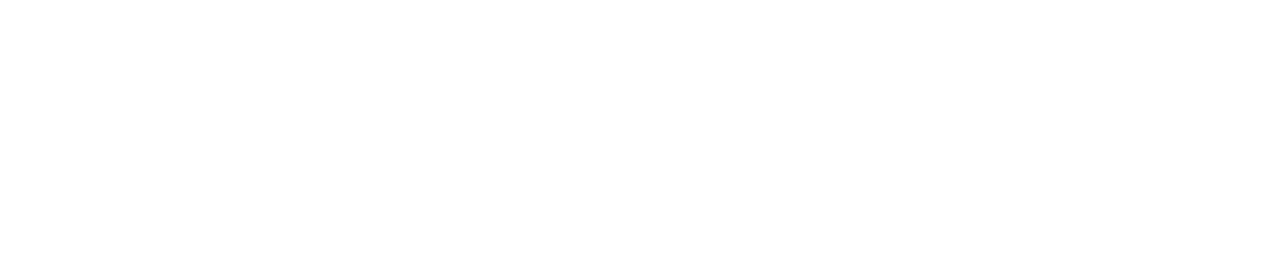
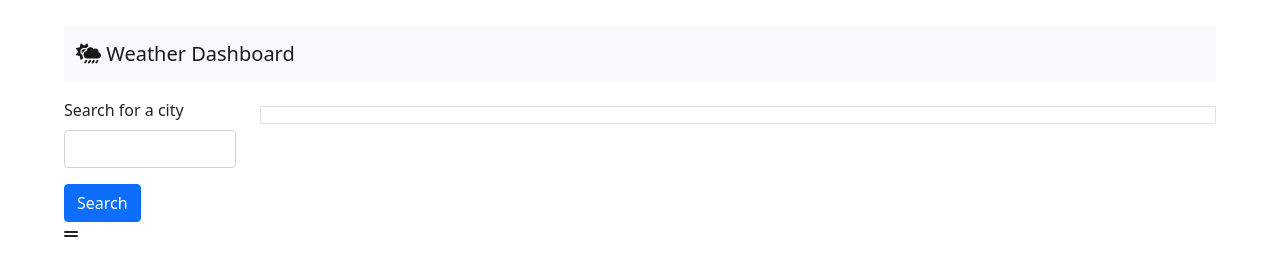
Before and after one commit to UshTae/weather-dashboard, a plain HTML site: page index.html in a window 1280 px wide. Drawn offline with nearby package versions, Linux system fonts and the light colour scheme.

Commit message:
adding navbar, jumbo and search aside

```diff
--- a/assets/css/styles.css
+++ b/assets/css/styles.css
@@ -0,0 +1,8 @@
+body {
+    margin: 5%;
+    margin-top: 2%;
+}
+
+.custom-nav {
+    text-align: center;
+}
--- a/index.html
+++ b/index.html
@@ -7,15 +7,60 @@
     <title>Weather Dashboard</title>
 
     <!-- bootstrap -->
-    <link rel="stylesheet" href="https://stackpath.bootstrapcdn.com/bootstrap/3.4.1/css/bootstrap.min.css"
-    integrity="sha384-HSMxcRTRxnN+Bdg0JdbxYKrThecOKuH5zCYotlSAcp1+c8xmyTe9GYg1l9a69psu"
+    <link href="https://cdn.jsdelivr.net/npm/bootstrap@5.0.0-beta3/dist/css/bootstrap.min.css" rel="stylesheet" integrity="sha384-eOJMYsd53ii+scO/bJGFsiCZc+5NDVN2yr8+0RDqr0Ql0h+rP48ckxlpbzKgwra6"
     crossorigin="anonymous">
+
+    <!-- font awesome -->
+    <script src="https://kit.fontawesome.com/110d31e81a.js" crossorigin="anonymous"></script>
 
     <!-- custom css -->
     <link rel="stylesheet" href="assets\css\styles.css">
 
 </head>
 <body>
+    <!-- header with title (jumbo?) -->
+    <nav class="navbar navbar-light bg-light ">
+        <div class="container-fluid ">
+          <a class="navbar-brand">
+            <i class="fas fa-cloud-sun-rain"></i>
+            Weather Dashboard
+          </a>
+        </div>
+      </nav>
 
+    <div class="container p-2"></div>
+        <div class="row row-col-4">
+            <!-- aside with search for city (search bar)-->
+            <div class="col">
+                <form>
+                    <div class="mb-3">
+                        <label for="search-city" class="form-label">Search for a city</label>
+                        <input type="email" class="form-control" id="exampleInputEmail1" aria-describedby="emailHelp">
+                    </div>
+                    <button type="submit" class="btn btn-primary ">Search</button>
+                </form>
+
+                <!-- divider -->
+                 <i class="fas fa-grip-lines"></i>
+            </div>
+
+            <div class="col-10 mt-2 today-jumbo">
+                <!-- box to display content -->
+                <div class="jumbotron jumbotron-fluid border">
+                    <div class="container">
+                    <h1 class="display-4"></h1>
+                    <p class="lead"></p>
+                    </div>
+                </div>
+            </div>
+        </div>
+
+
+
+    </div>
+    <!-- list -->
+    <!-- jumbo where info goes (js) -->
+    <!-- 5 day forecast on cards (js) -->
 </body>
+<script type="script" src="assets\js\script.js"></script>
 </html>
```
Also changed, not shown: assets/js/script.js (+9 -0 lines).
